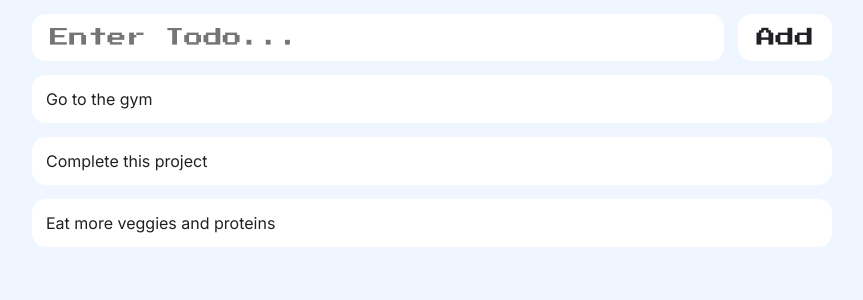
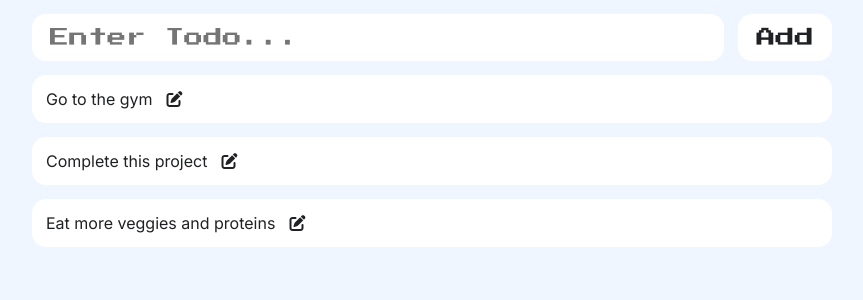
Before and after one commit to shreejai/vite-reactjs-todolist, a React (Vite) app: page / in a window 1280 px wide. Shown: the top 300 px of the page, without its empty margins (208-1071 px from the left). Built offline with nearby package versions, Linux system fonts and the light colour scheme.

Commit message:
icon setup

```diff
--- a/index.html
+++ b/index.html
@@ -5,9 +5,12 @@
     <link rel="icon" type="image/svg+xml" href="/vite.svg" />
     <meta name="viewport" content="width=device-width, initial-scale=1.0" />
     <title>Todo App</title>
+    <!--Google fonts-->
     <link rel="preconnect" href="https://fonts.googleapis.com">
     <link rel="preconnect" href="https://fonts.gstatic.com" crossorigin>
     <link href="https://fonts.googleapis.com/css2?family=Inter:wght@100..900&family=Montserrat:ital,wght@0,100..900;1,100..900&family=Press+Start+2P&display=swap" rel="stylesheet">
+    <!--Fontawesome-->
+    <link rel="stylesheet" href="https://cdnjs.cloudflare.com/ajax/libs/font-awesome/6.5.1/css/all.min.css" integrity="sha512-DTOQO9RWCH3ppGqcWaEA1BIZOC6xxalwEsw9c2QQeAIftl+Vegovlnee1c9QX4TctnWMn13TZye+giMm8e2LwA==" crossorigin="anonymous" referrerpolicy="no-referrer" />
   </head>
   <body>
     <div id="root"></div>
--- a/src/components/TodoList.jsx
+++ b/src/components/TodoList.jsx
@@ -12,7 +12,10 @@ export default function TodoList() {
     <ul className='main'>
       {todos.map((todo, todoIndex)=>{
         return(
-        <li className='todoItem' key={todoIndex}>{todo}</li>
+        <li className='todoItem' key={todoIndex}>
+          {todo}
+          <i className="fa-solid fa-pen-to-square"></i>
+        </li>
         )
       })}
     </ul>
```
